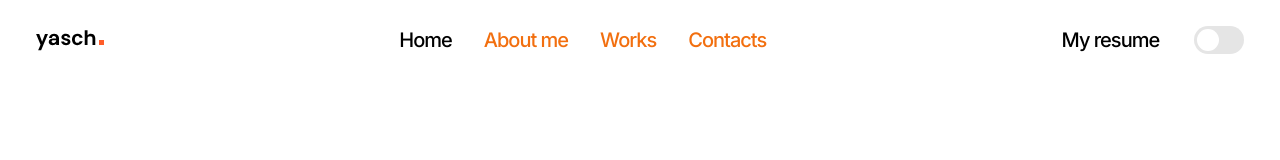
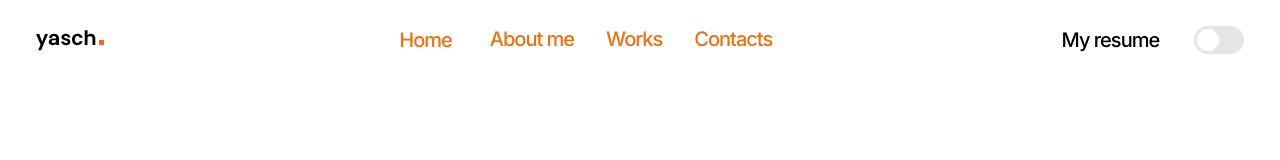
Before and after one commit to cascadetile/yasch, a React (Create React App) app: page / in a window 1280 px wide. Shown: the top 160 px of the page. Built offline with nearby package versions, Linux system fonts and the light colour scheme; no server answers.

Commit message:
fix: make Home interactive and highlightable

```diff
--- a/src/components/Header/index.tsx
+++ b/src/components/Header/index.tsx
@@ -17,7 +17,7 @@ export const Header: React.FC = () => {
     const observer = new IntersectionObserver((entries) => {
       entries.forEach((entry) => {
         const anchorId = entry.target.id;
-        const menuItem = document.querySelector(`[href='#${anchorId}']`);
+        const menuItem = document.querySelector(`[data-href='#${anchorId}']`);
         if (entry.isIntersecting && menuItem) {
           menuItem.classList.add('header__menu-item-link--active');
         } else if (!entry.isIntersecting && menuItem) {
@@ -43,22 +43,15 @@ export const Header: React.FC = () => {
           </Link>
         </div>
         <div className="header__menu">
-          <div className={`header__menu-item header__menu-item--selected--${theme}`}>
-            <NavLink
-              className="header__menu-item-link"
-              to="/"
-            >
-              Home
-            </NavLink>
+          <button className="header__menu-item-button" type="button" onClick={() => window.scrollTo(0, 0)} data-href="#aboutme">Home</button>
+          <div className="header__menu-item">
+            <a href="#storyonme" data-href="#storyonme" className="header__menu-item-link">About me</a>
           </div>
           <div className="header__menu-item">
-            <a href="#storyonme" className="header__menu-item-link">About me</a>
+            <a href="#works" data-href="#works" className="header__menu-item-link">Works</a>
           </div>
           <div className="header__menu-item">
-            <a href="#works" className="header__menu-item-link">Works</a>
-          </div>
-          <div className="header__menu-item">
-            <a href="#contacts" className="header__menu-item-link">Contacts</a>
+            <a href="#contacts" data-href="#contacts" className="header__menu-item-link">Contacts</a>
           </div>
         </div>
         <div className="header__resume-and-toggle">
--- a/src/components/Header/style.css
+++ b/src/components/Header/style.css
@@ -90,6 +90,22 @@
   text-decoration: none;
 }
 
+.header__menu-item-button {
+  font-family: 'Inter';
+  font-style: normal;
+  font-weight: 500;
+  font-size: 20px;
+  line-height: 100%;
+  /* identical to box height, or 20px */
+  letter-spacing: -0.05em;
+  /* Black */
+  color: #9D9D9D;
+  transition: all 1s;
+  background-color: transparent;
+  border: none;
+  cursor: pointer;
+}
+
 .header__menu-item-link--active {
   color: #F26F0F;
 }
```
